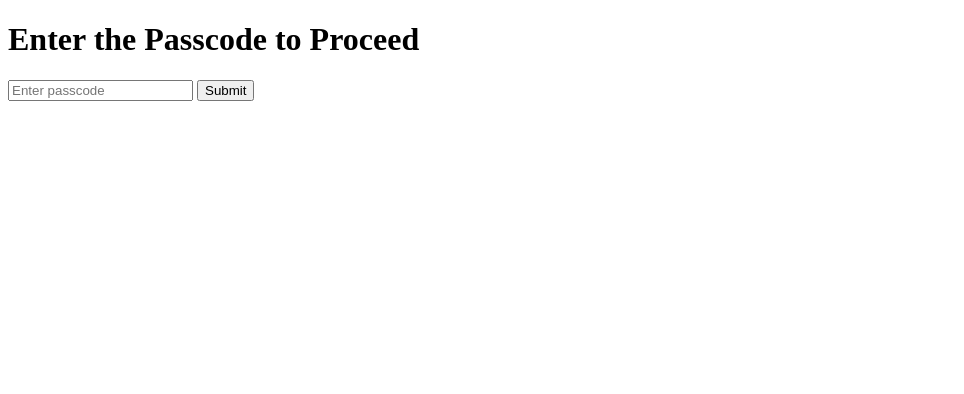
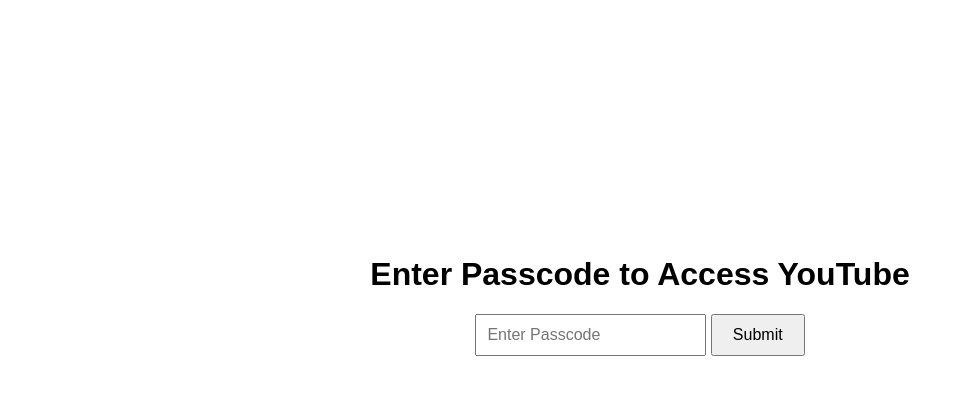
Before and after one commit to protiendat/skills-introduction-to-github, a plain HTML site: page index.html in a window 1280 px wide. Shown: the whole page, without its empty margins (0-964 px from the left). Drawn offline with Linux system fonts and the light colour scheme.

Commit message:
Update index.html

```diff
--- a/index.html
+++ b/index.html
@@ -3,22 +3,42 @@
 <head>
     <meta charset="UTF-8">
     <meta name="viewport" content="width=device-width, initial-scale=1.0">
-  <title>Passcode Verification</title>
+    <title>Access Restricted</title>
+    <style>
+        body {
+            font-family: Arial, sans-serif;
+            text-align: center;
+            margin-top: 20%;
+        }
+        input {
+            padding: 10px;
+            font-size: 16px;
+        }
+        button {
+            padding: 10px 20px;
+            font-size: 16px;
+            cursor: pointer;
+        }
+    </style>
+</head>
+<body>
+    <h1>Enter Passcode to Access YouTube</h1>
+    <input type="password" id="passcode" placeholder="Enter Passcode">
+    <button onclick="checkPasscode()">Submit</button>
+    <p id="message" style="color: red; font-weight: bold;"></p>
+
     <script>
         function checkPasscode() {
             const passcode = document.getElementById("passcode").value;
-      if (passcode === "12345687") {
-        // Redirect to YouTube
-        window.location.href = "https://www.youtube.com";
+            const correctPasscode = "1234apt"; // Replace with your desired passcode
+
+            if (passcode === correctPasscode) {
+                // Redirect to YouTube with the passcode bypass parameter
+                window.location.href = "https://www.youtube.com?passcode=true";
             } else {
-        alert("Incorrect passcode. Try again!");
+                document.getElementById("message").innerText = "Incorrect passcode!";
             }
         }
     </script>
-</head>
-<body>
-  <h1>Enter the Passcode to Proceed</h1>
-  <input type="password" id="passcode" placeholder="Enter passcode">
-  <button onclick="checkPasscode()">Submit</button>
 </body>
 </html>
```
Lines whose indentation alone changed are shown as unchanged.
